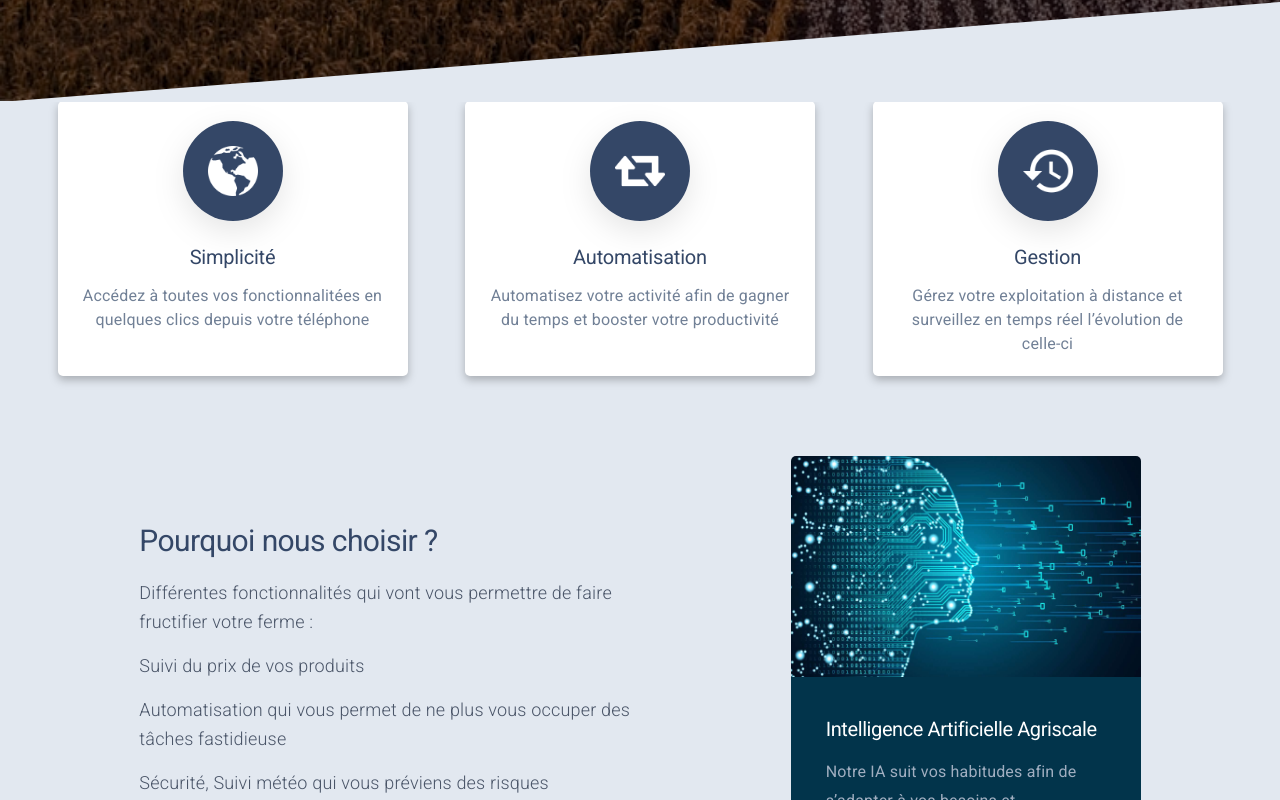
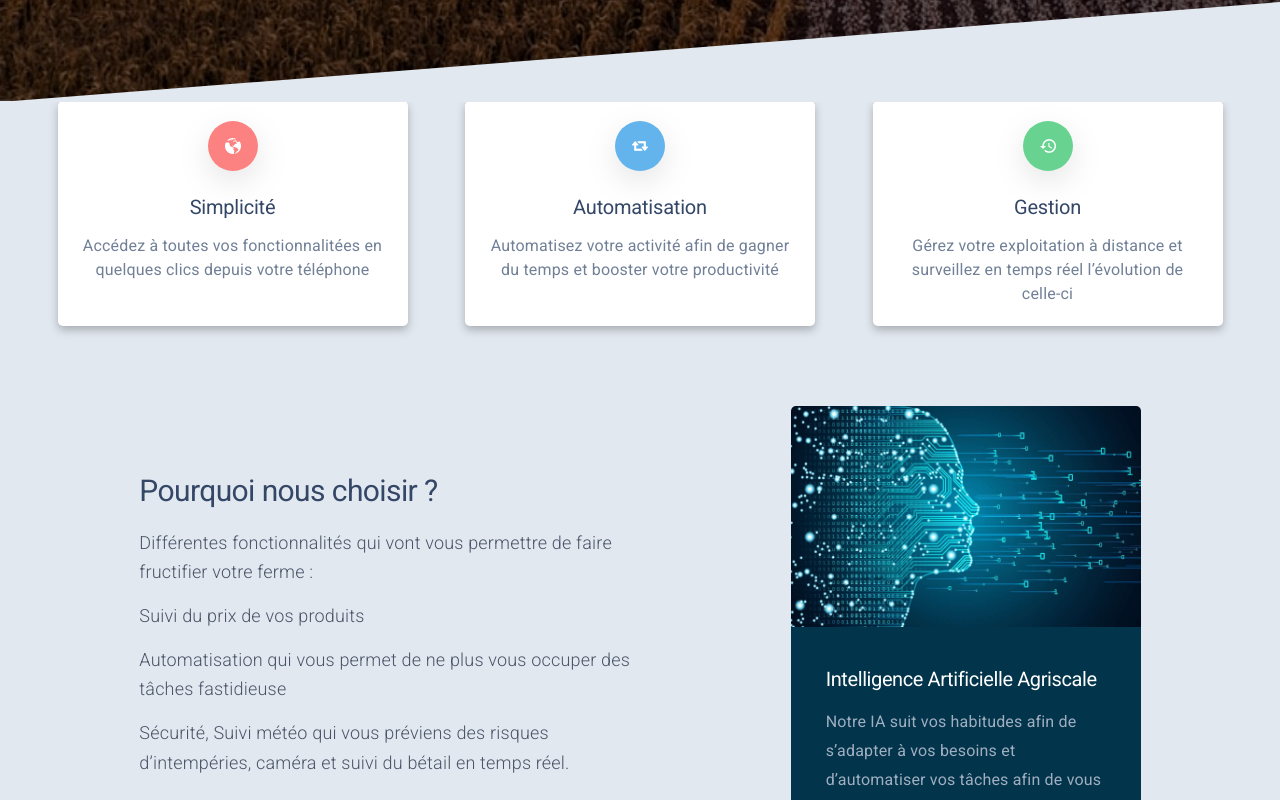
Before and after one commit to annaty/material-dashboard-react-main, a React (Create React App) app in the folder client/: page /home in a window 1280 px wide. Shown: the part 840-1640 px from the top of the page. Built offline with nearby package versions, Linux system fonts and the light colour scheme; no server answers.

Commit message:
fixed circle colors and prettier errors

```diff
--- a/client/src/layouts/dashboard/dashboard.css
+++ b/client/src/layouts/dashboard/dashboard.css
@@ -27,18 +27,6 @@
     flex-direction: column;
 }
 
-.circle {
-    border-radius: 50%;
-    width: 100px;
-    height: 100px;
-    background-color: #344767;;
-}
-
-.circle img {
-    width: 50px;
-    height: 50px;
-}
-
 .add-item {
     align-self: center;
 }
--- a/client/src/layouts/dashboard/data/reportsLineChartData.js
+++ b/client/src/layouts/dashboard/data/reportsLineChartData.js
@@ -1,28 +1,31 @@
+/* eslint-disable no-var */
+/* eslint-disable vars-on-top */
+// eslint-disable-next-line import/no-extraneous-dependencies
 import moment from "moment";
 // api céréales
 
 const options = {
-	method: 'GET',
-	headers: {
-		'X-RapidAPI-Key': 'd08893056dmshc405a10f84f98f6p19b00ejsnaef27bf67060',
-		'X-RapidAPI-Host': 'futures.p.rapidapi.com'
-	}
+  method: "GET",
+  headers: {
+    "X-RapidAPI-Key": "d08893056dmshc405a10f84f98f6p19b00ejsnaef27bf67060",
+    "X-RapidAPI-Host": "futures.p.rapidapi.com",
+  },
 };
 
-const url = 'https://futures.p.rapidapi.com/days-from?symbol=CL&dateFrom=2021-12-25&daysFrom=30&month=7&inPast=true&format=json'
+const url =
+  "https://futures.p.rapidapi.com/days-from?symbol=CL&dateFrom=2021-12-25&daysFrom=30&month=7&inPast=true&format=json";
 
-fetch(url , options)
-	.then(response => response.json())
-	.then(response => {
-    console.log(response)
-    var Ble = response.data[0].last
-    console.log(Ble)
+fetch(url, options)
+  .then((response) => response.json())
+  .then((response) => {
+    const Ble = response.data[0].last;
+    return Ble;
   })
-	.catch(err => console.error(err));
+  .catch((err) => err);
 
-var Ble= 352.75;
-var Colza = 578;
-var Maïs = 430;
+const Ble = 352.75;
+const Colza = 578;
+const Maïs = 430;
 
 export default {
   sales: {
@@ -30,8 +33,8 @@ export default {
     datasets: { label: "Mobile apps", data: [15, 22, 15, 8, 15, 25] },
   },
   tasks: {
-    labels: [ "Blé" ,"Colza", "Houblon"],
-    datasets: { label: "Desktop apps", data: [Ble,Colza, Maïs] },
+    labels: ["Blé", "Colza", "Maïs"],
+    datasets: { label: "Desktop apps", data: [Ble, Colza, Maïs] },
   },
-  localDate: moment().format('MMMM Do YYYY, hh:mm:ss'),
+  localDate: moment().format("MMMM Do YYYY, hh:mm:ss"),
 };
```
